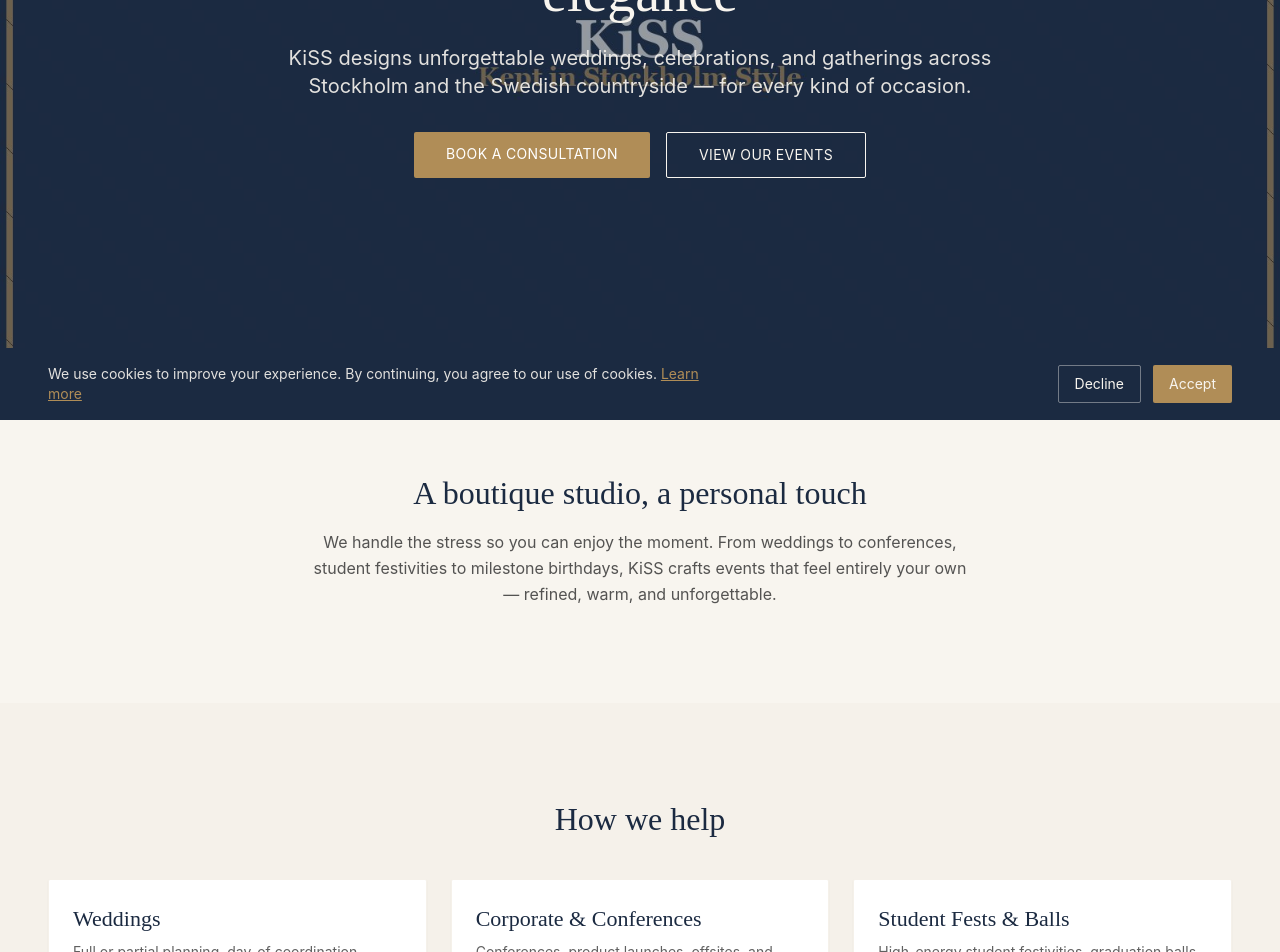
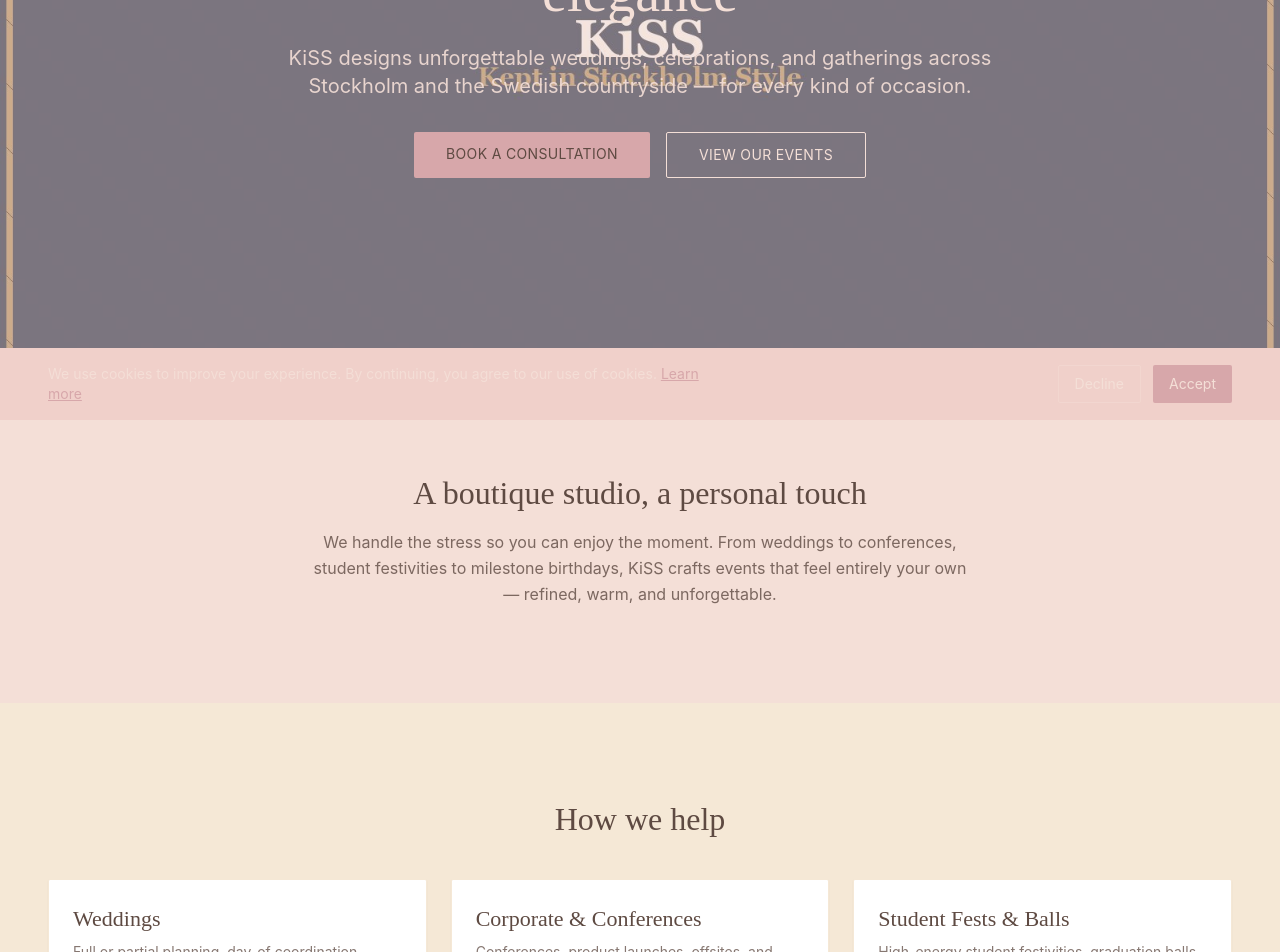
Before and after one commit to sinatari/KiSS, a Next.js app: page /en in a window 1280 px wide. Shown: the part 380-1332 px from the top of the page. Built offline with nearby package versions, Linux system fonts and the light colour scheme.

Commit message:
Update brand color palette and fix text contrast on navy/gold backgrounds

```diff
--- a/app/globals.css
+++ b/app/globals.css
@@ -12,8 +12,8 @@
 }
 
 body {
-  background-color: #F8F5EF;
-  color: #2B2B2B;
+  background-color: #F4DFD7;
+  color: #5E4A42;
 }
 
 [dir='rtl'] .ltr-flip {
@@ -21,11 +21,11 @@
 }
 
 .btn-primary {
-  @apply inline-block bg-gold text-white px-8 py-3 rounded-sm font-sans text-sm tracking-wide uppercase hover:bg-navy transition-colors duration-300;
+  @apply inline-block bg-gold text-charcoal px-8 py-3 rounded-sm font-sans text-sm tracking-wide uppercase hover:bg-navy hover:text-charcoal transition-colors duration-300;
 }
 
 .btn-secondary {
-  @apply inline-block border border-navy text-navy px-8 py-3 rounded-sm font-sans text-sm tracking-wide uppercase hover:bg-navy hover:text-white transition-colors duration-300;
+  @apply inline-block border border-navy text-charcoal px-8 py-3 rounded-sm font-sans text-sm tracking-wide uppercase hover:bg-navy hover:text-charcoal transition-colors duration-300;
 }
 
 .section {
@@ -33,13 +33,13 @@
 }
 
 .heading-xl {
-  @apply font-serif text-4xl md:text-h1 text-navy;
+  @apply font-serif text-4xl md:text-h1 text-charcoal;
 }
 
 .heading-lg {
-  @apply font-serif text-3xl md:text-h2 text-navy;
+  @apply font-serif text-3xl md:text-h2 text-charcoal;
 }
 
 .heading-md {
-  @apply font-serif text-xl md:text-h3 text-navy;
+  @apply font-serif text-xl md:text-h3 text-charcoal;
 }
--- a/tailwind.config.js
+++ b/tailwind.config.js
@@ -7,11 +7,11 @@
   theme: {
     extend: {
       colors: {
-        ivory: '#F8F5EF',
-        stone: '#F5F1EA',
-        charcoal: '#2B2B2B',
-        navy: '#1B2A41',
-        gold: '#B08D57',
+        ivory: '#F4DFD7',
+        stone: '#F5E8D6',
+        charcoal: '#5E4A42',
+        navy: '#F0D0CA',
+        gold: '#D7A7AA',
         sage: '#6B7A5E'
       },
       fontFamily: {
```
